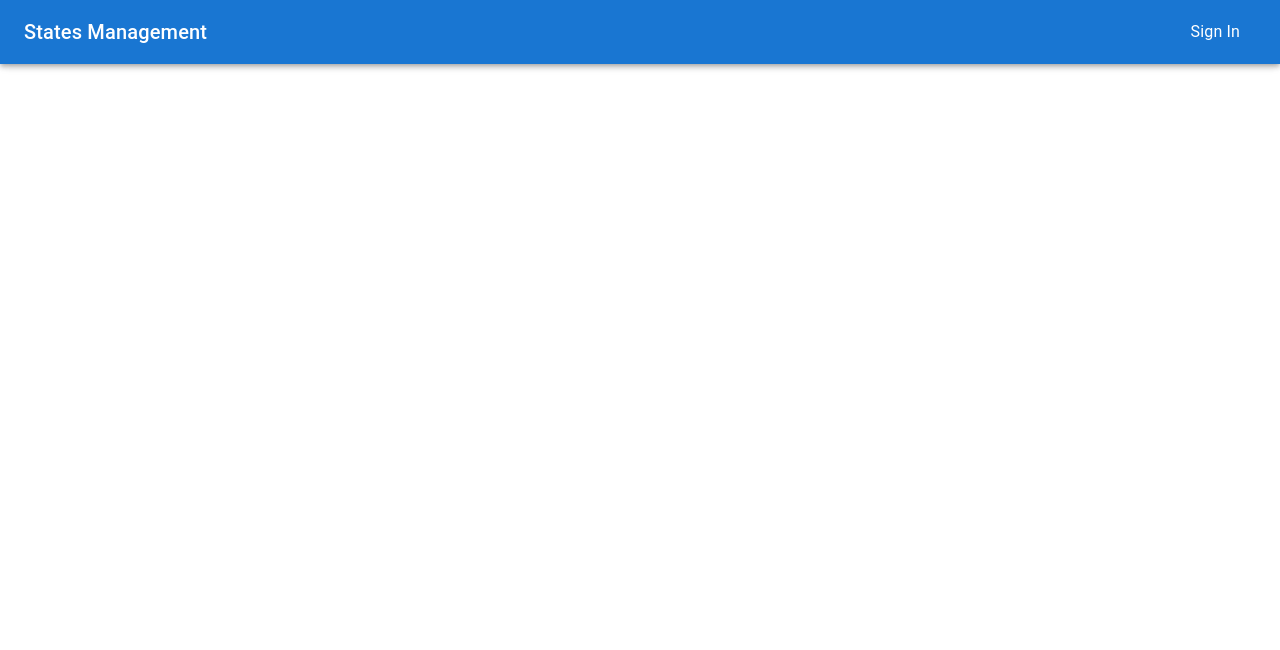
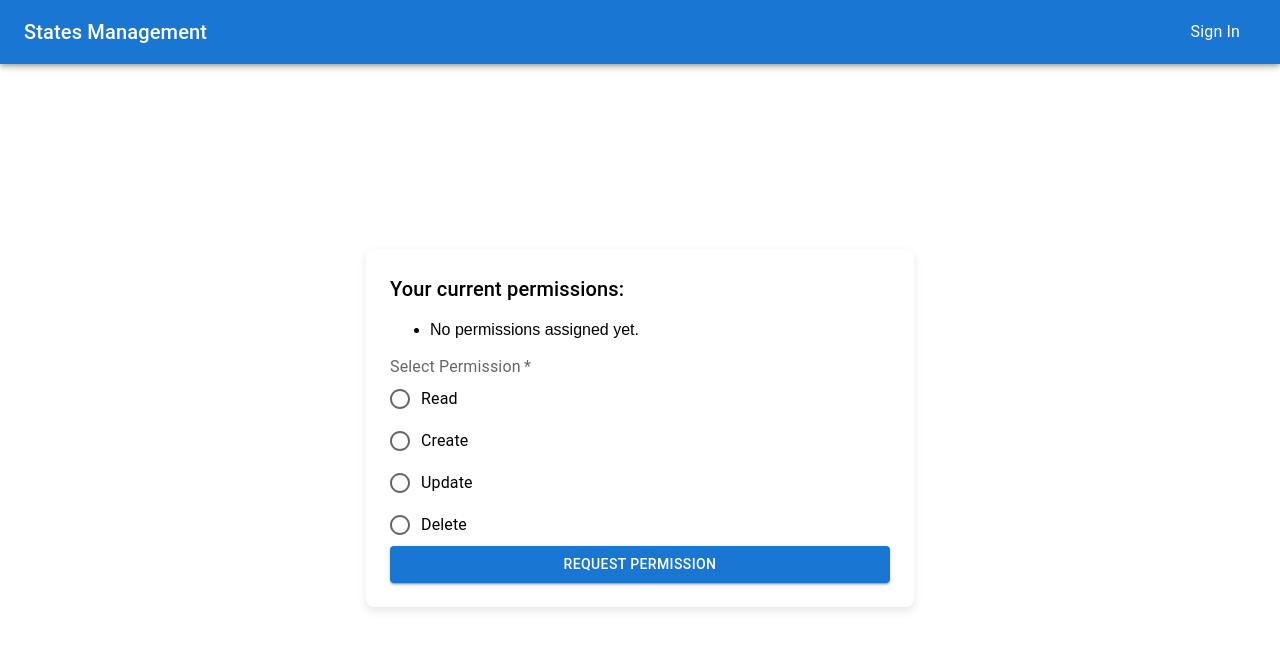
Before and after one commit to Avigail-Shklovsky/States-Managements, a React (Vite) app in the folder frontend/: page /permission-form in a window 1280 px wide. Shown: the top 650 px of the page. Built offline with nearby package versions, Linux system fonts and the light colour scheme.

Commit message:
permission request form - working

```diff
--- a/frontend/src/App.tsx
+++ b/frontend/src/App.tsx
@@ -10,6 +10,7 @@ import SignUpUpdate from "./components/users/SignUpUpdate";
 import Profile from "./components/users/Profile";
 import ForgotPassword from "./components/users/ForgotPassword";
 import ResetPassword from "./components/users/ResetPassword";
+import PermissionRequestForm from "./components/permissions/PermissionRequest";
 
 function App() {
 
@@ -26,6 +27,7 @@ function App() {
             <Route path="/reset-password/:token" element={<ResetPassword />} />
             <Route path="/forgot-password" element={<ForgotPassword />} />
             <Route path="/form/:id?" element={<StateForm />} />
+            <Route path="/permission-form" element={<PermissionRequestForm/>}  />
           </Routes>
         </RecoilRoot>
     </>
--- /dev/null
+++ b/frontend/src/components/permissions/PermissionRequest.tsx
@@ -0,0 +1,99 @@
+import React, { useEffect, useState } from 'react';
+import { Button, FormControl, FormLabel, RadioGroup, FormControlLabel, Radio, FormHelperText, Typography } from '@mui/material';
+import { usePermissionRequest } from '../../hooks/usePermissionRequest';
+import { Types } from 'mongoose'; // Assuming Types is used for ObjectId
+import { useRecoilValue } from 'recoil';
+import { currentUserState } from '../../context/atom';
+
+const validPermissions = ["read","create" , "update", "delete"];
+
+const PermissionRequestForm: React.FC = () => {
+  const [permission, setPermission] = useState<string>('');
+  const [error, setError] = useState<string>('');
+  const currentUser = useRecoilValue(currentUserState);
+
+  const userPermissions = currentUser?.auth || []; // Assuming 'auth' array contains the user's permissions
+
+  useEffect(() => {
+    if (!currentUser) {
+      console.log ('You must be logged in to request permissions');;
+
+    }
+  }, [currentUser]);
+
+  const mutation = usePermissionRequest();
+
+  const handleSubmit = (e: React.FormEvent) => {
+    e.preventDefault();
+
+    if (!permission) {
+      setError('Please select a permission');
+      return;
+    }
+
+    // Create the message object
+    const message = {
+      _id: new Types.ObjectId(), // Generate a new ObjectId or use another method
+      userId: currentUser!._id.toString(), // Populate with actual userId
+      actionType: permission,
+      read: false,
+      approved: false,
+      dateOpen: new Date(),
+      dateClose: new Date(),
+    };
+
+    // Trigger the mutation to send the request
+    mutation.mutate(message);
+  };
+
+  return (
+    <div className="container">
+      <div className="formWrapper">
+        {error && <div style={{ color: 'red' }}>{error}</div>}
+
+        <form onSubmit={handleSubmit}>
+          {/* Display current permissions */}
+          <div>
+            <Typography variant="h6">Your current permissions:</Typography>
+            <ul>
+              {userPermissions.length > 0 ? (
+                userPermissions.map((perm, index) => (
+                  <li key={index}>{perm.charAt(0).toUpperCase() + perm.slice(1)}</li>
+                ))
+              ) : (
+                <li>No permissions assigned yet.</li>
+              )}
+            </ul>
+          </div>
+
+          <FormControl component="fieldset" fullWidth required>
+            <FormLabel component="legend">Select Permission</FormLabel>
+            <RadioGroup
+              value={permission}
+              onChange={(e) => setPermission(e.target.value)}
+              aria-label="permission"
+              name="permission"
+            >
+              {validPermissions.map((perm) => (
+                <FormControlLabel
+                  key={perm}
+                  value={perm}
+                  control={<Radio />}
+                  label={perm.charAt(0).toUpperCase() + perm.slice(1)}
+                  disabled={userPermissions.includes(perm)} // Disable already assigned permissions
+                />
+              ))}
+            </RadioGroup>
+            {error && <FormHelperText error>{error}</FormHelperText>}
+          </FormControl>
+
+          <Button type="submit" variant="contained" color="primary" fullWidth>
+            Request Permission
+          </Button>
+        </form>
+      </div>
+    </div>
+  );
+};
+
+export default PermissionRequestForm;
--- /dev/null
+++ b/frontend/src/hooks/usePermissionRequest.ts
@@ -0,0 +1,20 @@
+import { useMutation } from "@tanstack/react-query";
+import toast from "react-hot-toast";
+import { addMessage } from "../services/messageApi";
+
+export const usePermissionRequest = () => {
+
+  const mutation = useMutation({
+    mutationFn: addMessage,
+    onSuccess: (data) => {
+      if (data?._id) {
+        toast.success("your permission request successfully sent.");
+      }
+    },
+    onError: () => {
+      toast.error("Failed to send permission request.");
+    },
+  });
+
+  return mutation;
+};
--- /dev/null
+++ b/frontend/src/services/messageApi.ts
@@ -0,0 +1,25 @@
+import axios from "axios";
+import { Message } from "../types/message";
+
+export const fetchMessages = async (): Promise<Message[]> => {
+  const response = await axios.get("http://localhost:5000/message");
+  return response.data;
+};
+
+export const deleteMessage = async (id: string): Promise<Message[]> => {
+  const response = await axios.delete(`http://localhost:5000/message/${id}`);
+  return response.data;
+};
+
+export const addMessage = async (newMessage: Message): Promise<Message> => {
+  const response = await axios.post("http://localhost:5000/message", newMessage);
+  return response.data;
+};
+
+export const updateMessage = async (updatedMessage: Message): Promise<Message> => {
+  const response = await axios.put(
+    `http://localhost:5000/message/${updatedMessage._id}`,
+    updatedMessage
+  );
+  return response.data;
+};
--- /dev/null
+++ b/frontend/src/types/message.ts
@@ -0,0 +1,11 @@
+import { Types } from "mongoose";
+
+export interface Message  {
+    _id: Types.ObjectId;
+    userId: string;
+    actionType:string;
+    read: boolean;
+    approved : boolean;
+    dateOpen:Date;
+    dateClose:Date;
+  }
```
Also changed, not shown: frontend/src/hooks/useAuth.ts (line endings or trailing spaces).
